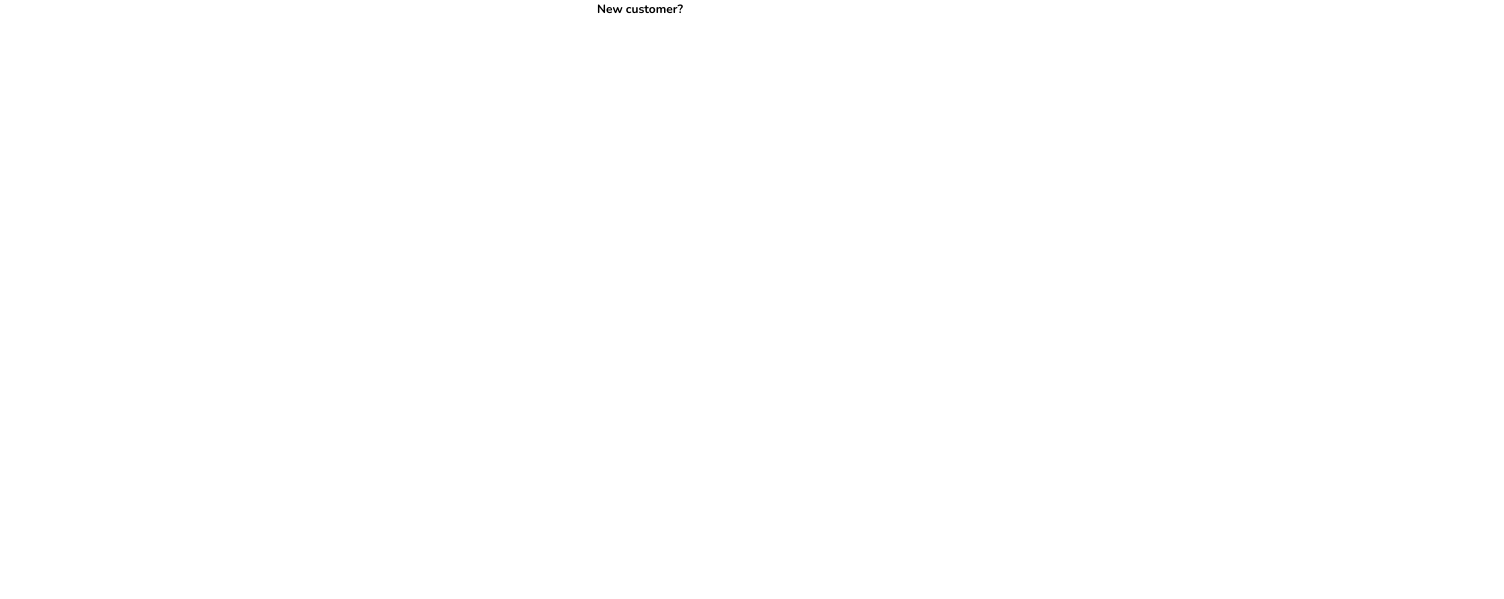
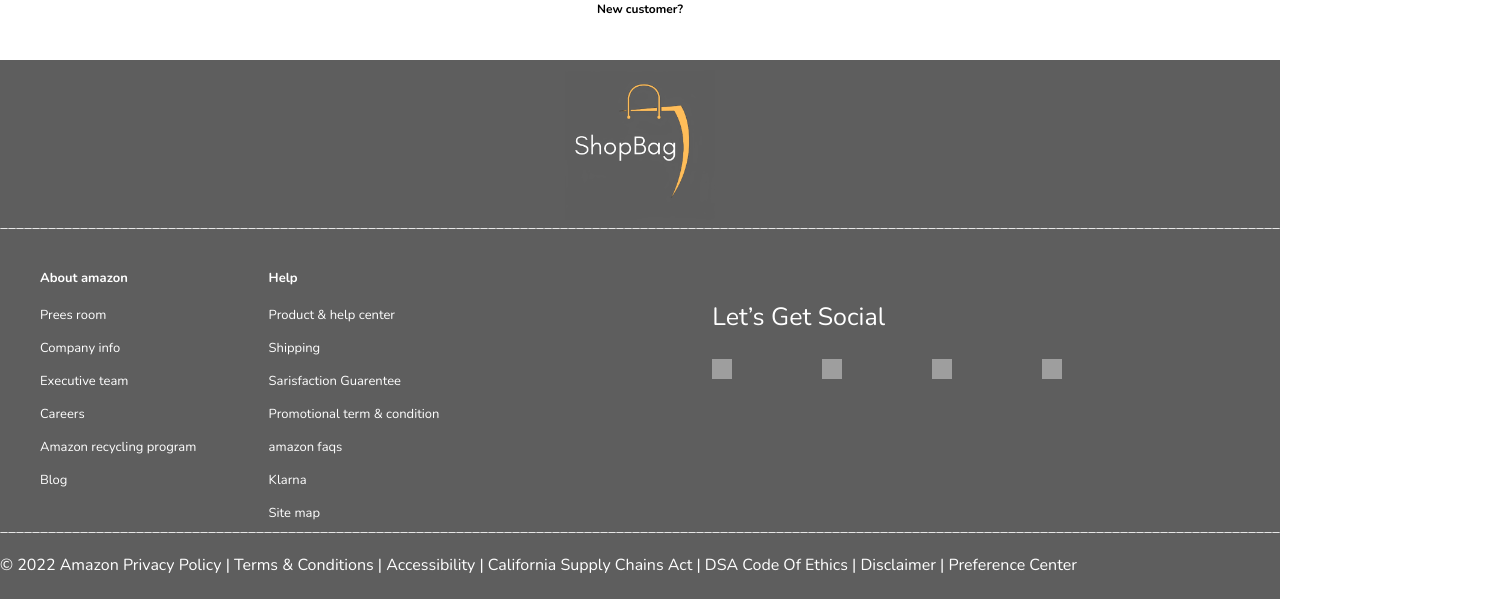
Before and after one commit to ramNgithub/amazon.in-Clone, a React (Create React App) app in the folder amazon-in/: page / in a window 1280 px wide. Shown: the part 3579-4178 px from the top of the page, 1504 px wide, since content can reach past the window. Before the commit the page ends 3605 px from the top, so only its background shows below. Built offline with nearby package versions, Linux system fonts and the light colour scheme; no server answers; grey boxes are pictures that could not be loaded; a web font is replaced by a local one.

Commit message:
add foot

```diff
--- a/amazon-in/src/Components/Homepage/Home/Homepage.jsx
+++ b/amazon-in/src/Components/Homepage/Home/Homepage.jsx
@@ -1,5 +1,6 @@
 import React from 'react'
 import Navbar from '../Navbar/Navbar'
+import Footer from './Footer/Footer'
 import Header from './Header/Header'
 import MiddleCenter from './MiddlePart/MidCenter/MiddleCenter'
 import MiddleOne from './MiddlePart/MiddleOne'
@@ -13,6 +14,8 @@
         <MiddleOne/>
         <MiddleCenter/>
         <MiddleLower/>
+        <Footer/>
+
     </div>
   )
 }
```
